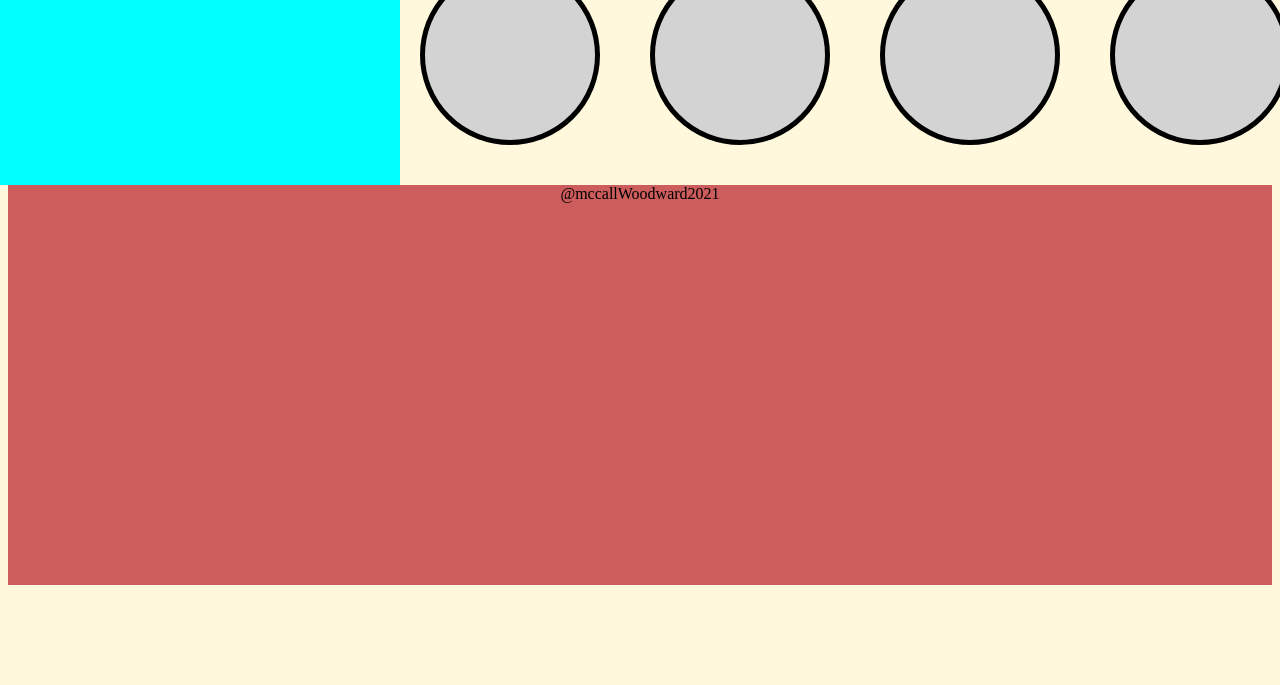
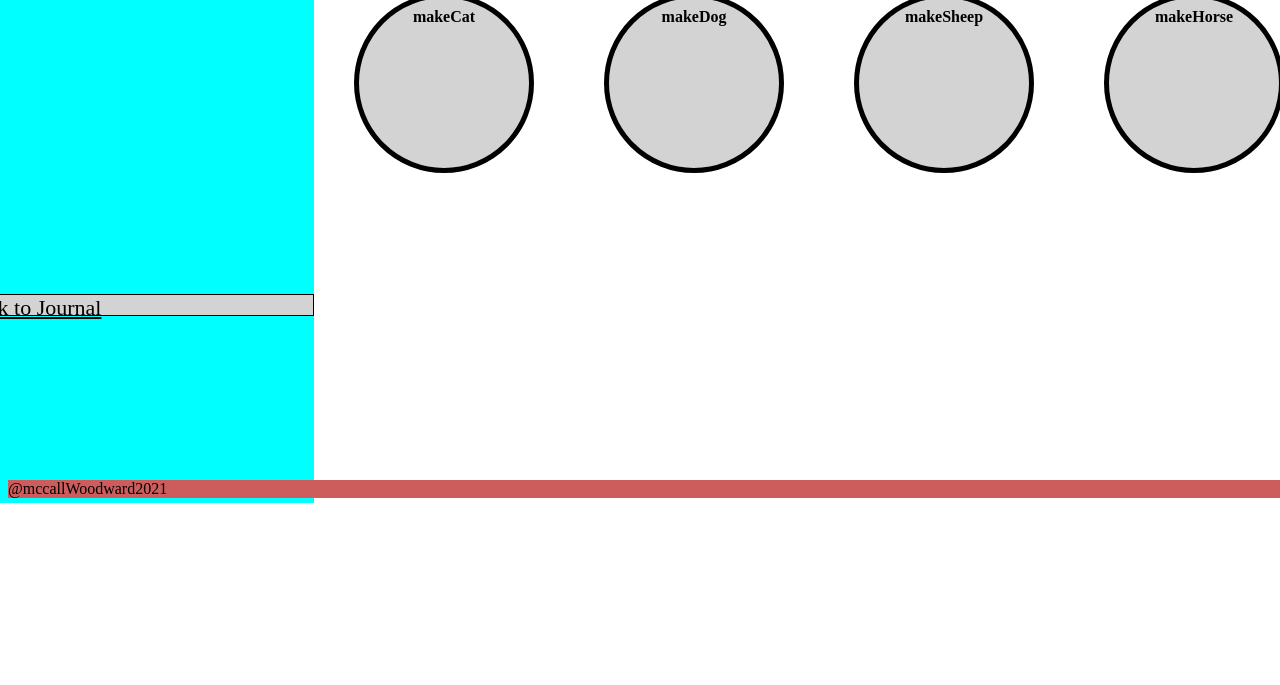
Before and after one commit to woodwardem/animalfarm, a plain HTML site: page index.html in a window 1280 px wide. Shown: the part 115-800 px from the top of the page. Drawn offline with Linux system fonts and the light colour scheme.

Commit message:
holy grail

```diff
--- a/index.html
+++ b/index.html
@@ -10,6 +10,7 @@
     <h1>DOM Manupulation and Events</h1>
     </header>
 <body>
+    <nav id="rightside"ADS></nav>
 
 
     <main id="farm">
@@ -19,7 +20,7 @@
     <article id="aside">
         <strong>Links</strong>
 
-        <a href="journal.html">Link to Journal</a>
+        <a id="link1" href="journal.html">Link to Journal</a>
     </article>
 
 
--- a/style.css
+++ b/style.css
@@ -10,12 +10,14 @@
     background: lightgray;
     padding: 10px;
 border: solid black 5px;
-margin-left: 20px;
+margin-left: 40px;
 text-align: center;
 border-radius: 50%;
 padding-left: 10px;
 margin-bottom: 20px;
 margin-right: 30px;
+margin-top: 100px;
+grid-column-end: 4;
 }
 
 .catObject {
@@ -29,6 +31,7 @@ text-align: center;
 border-radius: 50%;
 font-weight: bold;
 margin-right: 30px;
+margin-left: 5px;
 }
 
 .dogObject {
@@ -68,7 +71,19 @@ text-align: center;
 border-radius: 50%;
 font-weight: bold;
 }
+#farm {
+    height: 587px;
 
+    grid-row-start: 1;
+   grid-row-end: 5;
+
+}
+
+#rightside {
+background: cyan;
+display: grid;
+grid-template-columns: 250px 1fr 250px;
+}
 /*main {
  display: grid;
  grid-template-columns: 250px 1fr 250px;
@@ -80,33 +95,33 @@ header {
 order: 1;
 justify-content: center;
 text-align: center;
+position: fixed;
+width: 1400px;
+margin-bottom: 100px;
 }
-/*
-#farm {
-    background: cornsilk;
-    order: 2;
-    display: grid;
-    grid-template-rows: 50% 50%;
-    width: 200px;
-    height: 200px;
-    float: right;
-}
-*/
+
+
     #aside {
    background: cyan;
-    order: 3;
-    height: 220px;
-    width: 440px;
+    order: 2;
+    height: 610px;
+    width: 348px;
+    display: grid;
+
     font-size: 22px;
-
 }
 
 
 footer {
     background: indianred;
-    justify-content: center;
-    text-align: center;
-    height: 400px;
+
+
+
+  position: fixed;
+  width: 1400px;
+
+
+
 }
 
 fieldset {
@@ -115,6 +130,20 @@ fieldset {
     background: cornsilk;
 
 }
-body {
-    background: cornsilk;
+
+
+
+#link {
+    border: 1px solid black;
+    height: 20px;
+    background: lightgrey;
+    color: black;
 }
+
+#link1 {
+    border: 1px solid black;
+    height: 20px;
+    background: lightgrey;
+    color: black;
+    grid-row-start: 3;
+}
```
Also changed, not shown: journal.html (+3 -1 lines).
